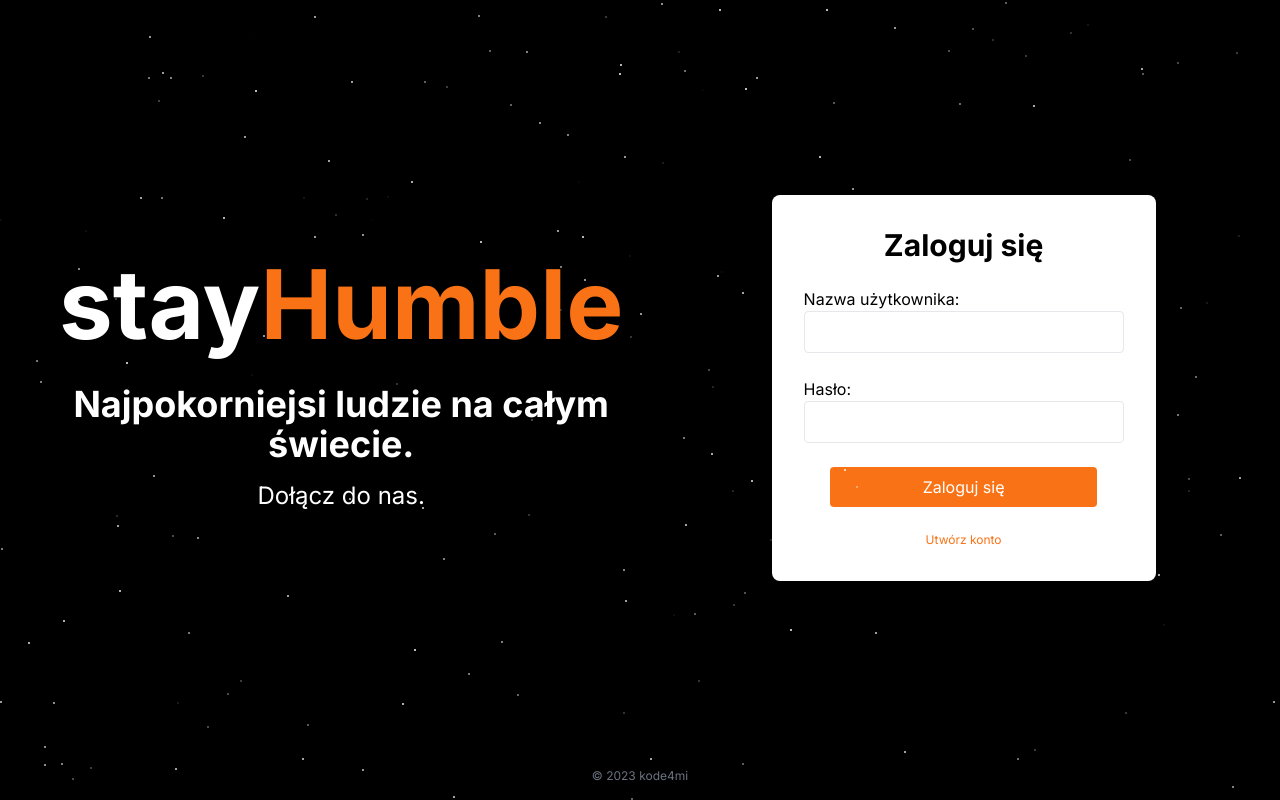
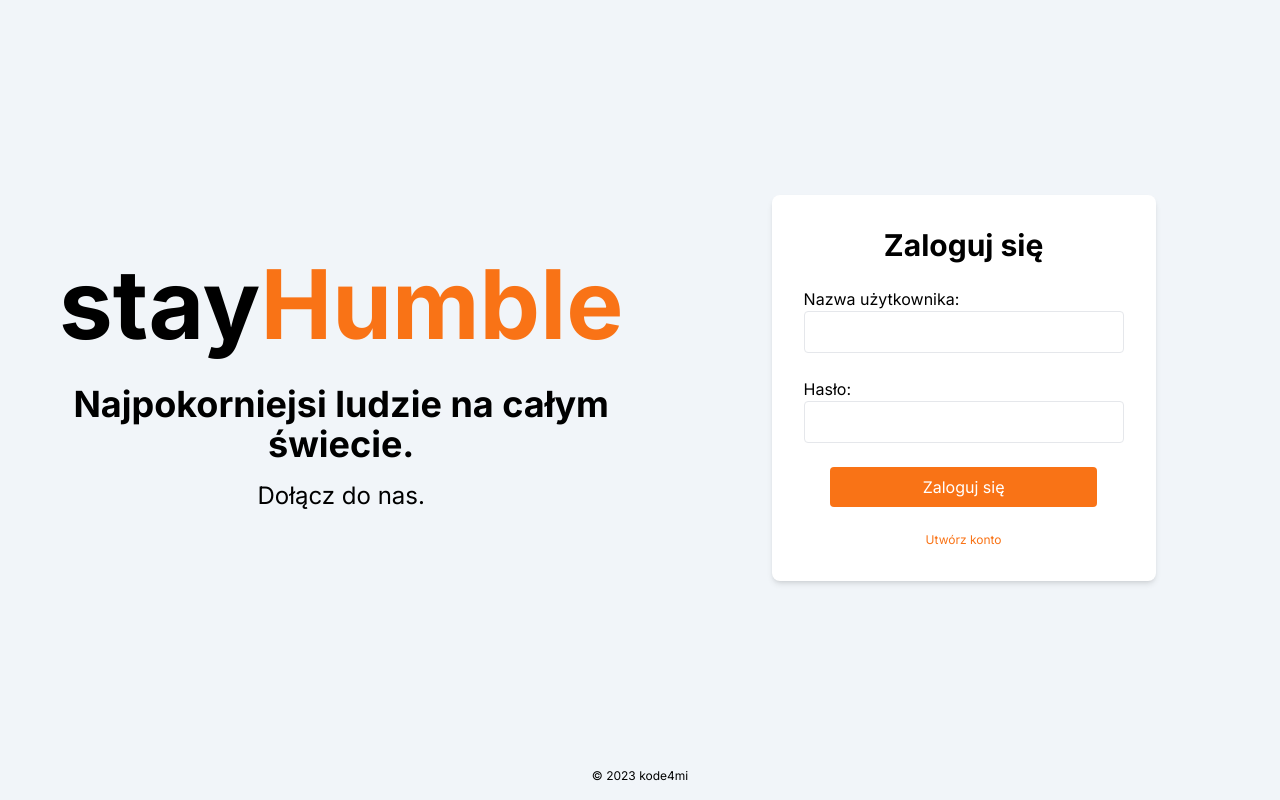
Before and after one commit to Kode4mi/stayhumble-web, a Next.js app: page /login in a window 1280 px wide. Built offline with nearby package versions, Linux system fonts and the light colour scheme.

Commit message:
login / signin light mode

```diff
--- a/src/app/login/page.tsx
+++ b/src/app/login/page.tsx
@@ -35,11 +35,11 @@ export default function LoginPage() {
   };
 
   return (
-    <div className="min-h-screen flex flex-col items-center justify-center bg-black relative overflow-hidden">
+    <div className="min-h-screen flex flex-col items-center justify-center bg-slate-100 relative overflow-hidden dark:bg-black">
       {stars.map((star, index) => (
         <div
           key={index}
-          className="absolute bg-white w-[2px] h-[2px] rounded-[50%] animate-twinkle"
+          className="absolute bg-white w-[2px] h-[2px] rounded-[50%] animate-twinkle invisible dark:visible"
           style={{
             top: star.top,
             left: star.left,
@@ -50,15 +50,15 @@ export default function LoginPage() {
       <div className="flex flex-row items-center justify-center flex-grow text-white">
         <div className="w-0 text-center sm:w-2/3 sm:mr-24">
           <h1 className="text-8xl font-bold mb-2 hidden sm:block">
-            <span className="text-white">stay</span>
+            <span className="text-black dark:text-white">stay</span>
             <span className="text-orange-500">Humble</span>
           </h1>
-          <h4 className="text-4xl px-12 mt-8 font-bold hidden sm:block ">Najpokorniejsi ludzie na całym świecie.</h4>
-          <h6 className="text-2xl mt-4 hidden sm:block">Dołącz do nas.</h6>
+          <h4 className="text-4xl px-12 mt-8 font-bold hidden sm:block text-black dark:text-white">Najpokorniejsi ludzie na całym świecie.</h4>
+          <h6 className="text-2xl mt-4 hidden sm:block text-black dark:text-white">Dołącz do nas.</h6>
         </div>
         <div className="flex flex-col w-full sm:w-1/2">
           <h1 className="text-5xl text-center font-bold mb-2 block sm:hidden">
-            <span className="text-white">stay</span>
+            <span className="text-black dark:text-white">stay</span>
             <span className="text-orange-500">Humble</span>
           </h1>
           <LoginForm
--- a/src/app/signin/page.tsx
+++ b/src/app/signin/page.tsx
@@ -37,11 +37,11 @@ export default function LoginPage() {
   };
 
   return (
-    <div className="min-h-screen flex flex-col items-center justify-center bg-black relative overflow-hidden">
+    <div className="min-h-screen flex flex-col items-center justify-center bg-slate-100 relative overflow-hidden dark:bg-black">
       {stars.map((star, index) => (
         <div
           key={index}
-          className="absolute bg-white w-[2px] h-[2px] rounded-[50%] animate-twinkle"
+          className="absolute bg-white w-[2px] h-[2px] rounded-[50%] animate-twinkle invisible dark:visible"
           style={{
             top: star.top,
             left: star.left,
@@ -51,7 +51,7 @@ export default function LoginPage() {
       ))}
       <div className="flex flex-col items-center justify-center flex-grow">
         <h1 className="text-5xl text-center font-bold mb-2">
-          <span className="text-white">stay</span>
+          <span className="text-black dark:text-white">stay</span>
           <span className="text-orange-500">Humble</span>
         </h1>
         <SignInForm
--- a/src/components/atoms/LoginFooter.tsx
+++ b/src/components/atoms/LoginFooter.tsx
@@ -17,7 +17,7 @@ export default function LoginFooter() {
         <p className="mx-2">Reklamy</p>
         <p className="mx-2">Marketing</p>
       </div> */}
-      <div className="text-gray-500 text-xs mb-4 text-center">
+      <div className="text-black text-xs mb-4 text-center dark:text-gray-500">
         <p className="mx-2">© 2023 kode4mi</p>
       </div>
     </div>
--- a/src/components/molecules/LoginForm.tsx
+++ b/src/components/molecules/LoginForm.tsx
@@ -10,7 +10,7 @@ interface LoginFormProps {
 
 const LoginForm: React.FC<LoginFormProps> = ({ onLogin, username, onUsernameChange, password, onPasswordChange }) => {
   return (
-    <div className="bg-white p-8 rounded-lg shadow-md w-96 mt-2">
+    <div className="bg-white p-8 rounded-lg shadow-md w-96 mt-2 z-50">
       <h1 className="text-3xl font-bold mb-6 text-center text-black">Zaloguj się</h1>
       <form className="space-y-6">
         <div className="flex flex-col">
--- a/src/components/molecules/SignInForm.tsx
+++ b/src/components/molecules/SignInForm.tsx
@@ -21,7 +21,7 @@ const SignInForm: React.FC<SignInFormProps> = ({ onSignIn, email, fullName, user
           <label htmlFor="name" className="text-black">
             E-mail:
           </label>
-          <input type="text" className="border rounded p-2 text-black" value={email} onChange={onEmailChange} />
+          <input type="email" className="border rounded p-2 text-black" value={email} onChange={onEmailChange} />
         </div>
         <div className="flex flex-col">
           <label htmlFor="name" className="text-black">
```
